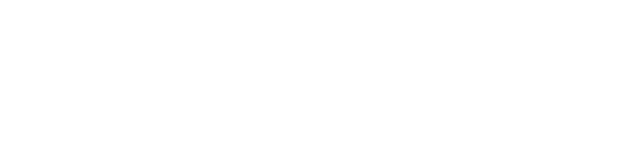
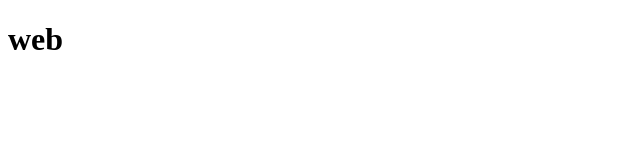
Before and after one commit to Adalab/modulo-1-evaluacion-intermedia-SandraRial, a plain HTML site: page index.html in a window 1280 px wide. Shown: the full height of the page, 0-640 px from the left. Drawn offline with Linux system fonts and the light colour scheme.

Commit message:
add structure

```diff
--- a/index.html
+++ b/index.html
@@ -7,5 +7,10 @@
     <link rel="stylesheet" href="./style/main.css" />
     <title>Evaluacion intermedia -Modulo 1</title>
   </head>
-  <body></body>
+  <body>
+    <header>
+      <h1>web</h1>
+    </header>
+    <main></main>
+  </body>
 </html>
```
